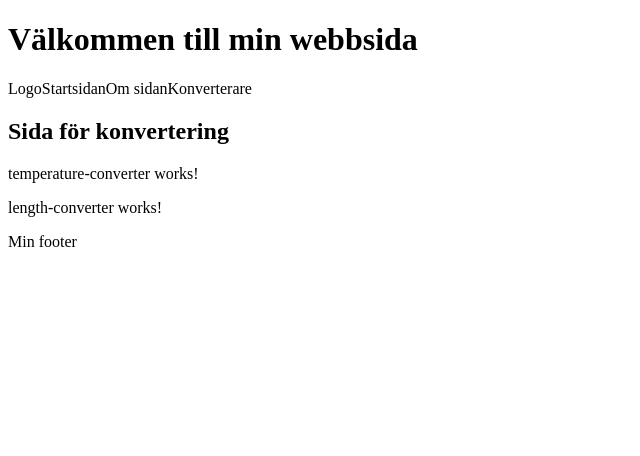
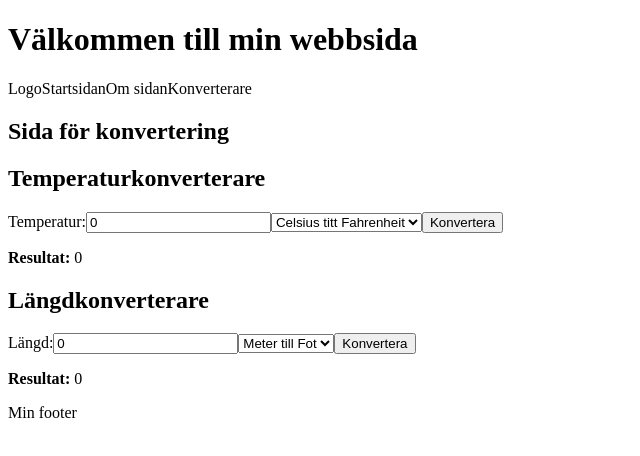
Before and after one commit to aner2308/angularI, an Angular app: page /converterPage in a window 1280 px wide. Shown: the top 456 px of the page, without its empty margins (0-640 px from the left). Built offline with nearby package versions, Linux system fonts and the light colour scheme.

Commit message:
Lagt till funktionalitet för mina konverterare

```diff
--- a/src/app/home/home.component.scss
+++ b/src/app/home/home.component.scss
@@ -1,4 +1,5 @@
 img {
     width: 100%;
+    max-width: 900px;
     opacity: 50%;
 }
--- a/src/app/length-converter/length-converter.component.html
+++ b/src/app/length-converter/length-converter.component.html
@@ -1 +1,14 @@
-<p>length-converter works!</p>
+<div>
+    <h2>Längdkonverterare</h2>
+    <label for="lengthInput">Längd:</label>
+    <input type="number" id="lengthInput" [(ngModel)]="inputValue">
+    <select [(ngModel)]="conversionDirection">
+        <option value="metersToFeet">Meter till Fot</option>
+        <option value="feetToMeters">Fot till Meter</option>
+    </select>
+    <button (click)="convert()">Konvertera</button>
+    <br>
+    <div id="result">
+        <p><strong>Resultat: </strong> {{result}}</p>
+    </div>
+</div>
--- a/src/app/length-converter/length-converter.component.ts
+++ b/src/app/length-converter/length-converter.component.ts
@@ -1,12 +1,26 @@
 import { Component } from '@angular/core';
+import { FormsModule } from '@angular/forms';
 
 @Component({
   selector: 'app-length-converter',
   standalone: true,
-  imports: [],
+  imports: [FormsModule],
   templateUrl: './length-converter.component.html',
   styleUrl: './length-converter.component.scss'
 })
 export class LengthConverterComponent {
+  inputValue: number = 0;
+  result: number = 0;
+  conversionDirection: string = "metersToFeet";
 
+  convert() {
+    if (this.conversionDirection === "metersToFeet") {
+      this.result = this.inputValue * 3.28084;
+    } else if (this.conversionDirection === "feetToMeters") {
+      this.result = this.inputValue / 3.28084;
+    }
+
+    //Avrunda till en decimal
+    this.result = parseFloat(this.result.toFixed(1));
+  }
 }
--- a/src/app/temperature-converter/temperature-converter.component.html
+++ b/src/app/temperature-converter/temperature-converter.component.html
@@ -1 +1,14 @@
-<p>temperature-converter works!</p>
+<div>
+    <h2>Temperaturkonverterare</h2>
+    <label for="temperatureInput">Temperatur:</label>
+    <input type="number" id="temperatureInput" [(ngModel)]="inputValue">
+    <select [(ngModel)]="conversionDirection">
+        <option value="celsiusToFahrenheit">Celsius titt Fahrenheit</option>
+        <option value="fahrenheitToCelsius">Fahrenheit till Celsius</option>
+    </select>
+    <button (click)="convert()">Konvertera</button>
+    <br>
+    <div id="result">
+        <p><strong>Resultat: </strong> {{result}}</p>
+    </div>
+</div>
--- a/src/app/temperature-converter/temperature-converter.component.ts
+++ b/src/app/temperature-converter/temperature-converter.component.ts
@@ -1,12 +1,26 @@
 import { Component } from '@angular/core';
+import { FormsModule } from '@angular/forms';
 
 @Component({
   selector: 'app-temperature-converter',
   standalone: true,
-  imports: [],
+  imports: [FormsModule],
   templateUrl: './temperature-converter.component.html',
   styleUrl: './temperature-converter.component.scss'
 })
 export class TemperatureConverterComponent {
+  inputValue: number = 0;
+  result: number = 0;
+  conversionDirection: string = "celsiusToFahrenheit";
 
+  convert(): void {
+    if (this.conversionDirection === "celsiusToFahrenheit") {
+      this.result = (this.inputValue * 9 / 5) + 32;
+    } else if (this.conversionDirection === "fahrenheitToCelsius") {
+      this.result = (this.inputValue - 32) * 5 / 9;
+    }
+
+    //Avrunda till en decimal
+    this.result = parseFloat(this.result.toFixed(1));
+  }
 }
```
